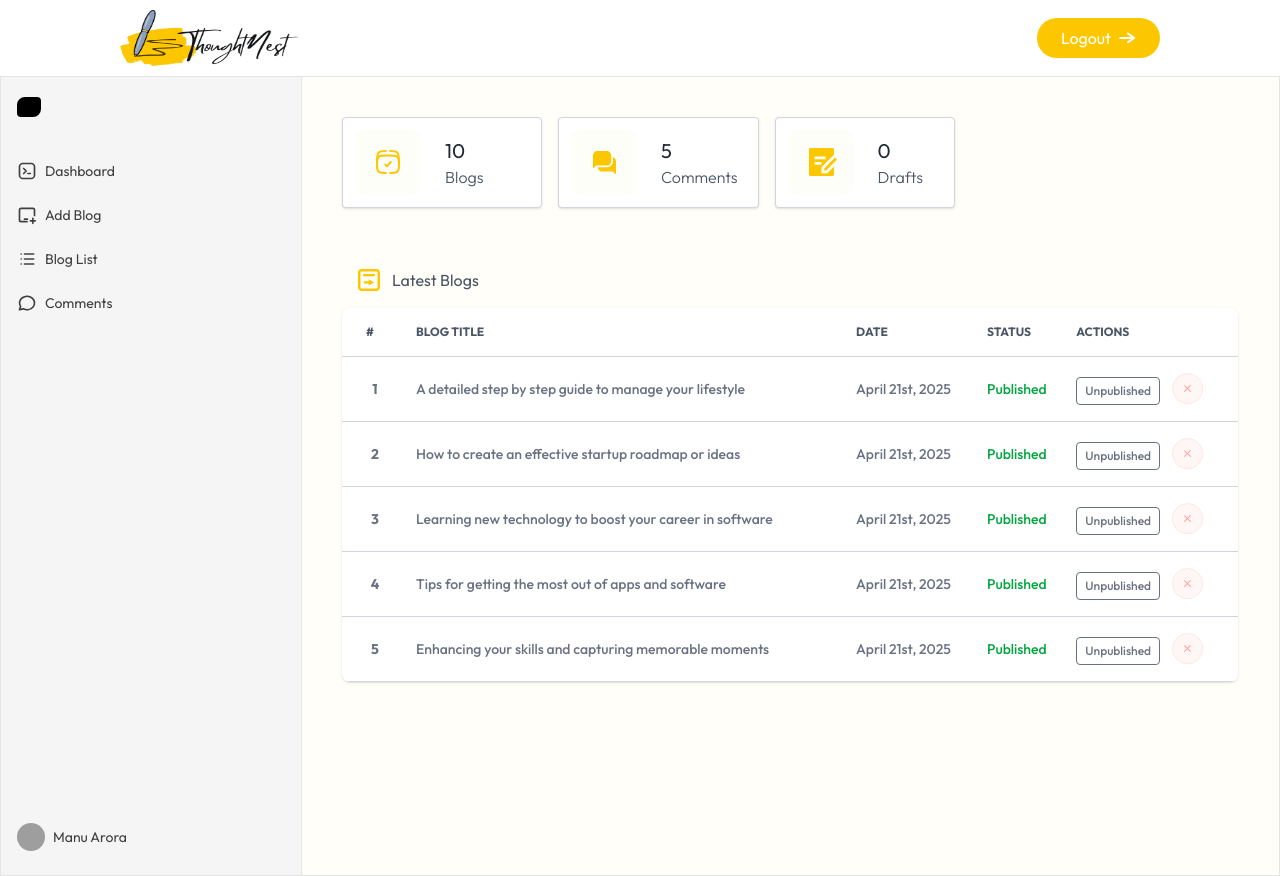
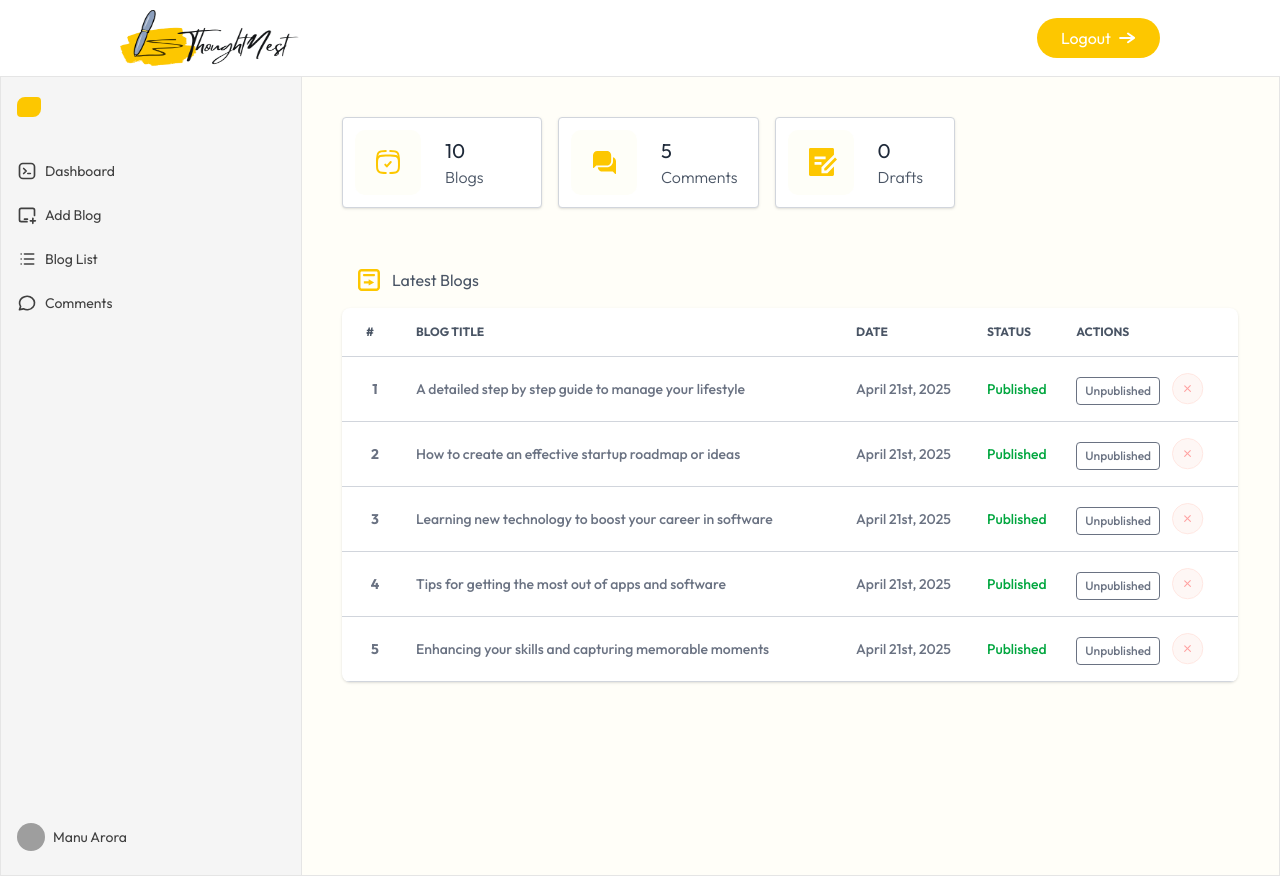
Before and after one commit to MozammilT/thoughtnest, a React (Vite) app in the folder client/: page /dashboard in a window 1280 px wide. Built offline with nearby package versions, Linux system fonts and the light colour scheme; grey boxes are pictures that could not be loaded.

Commit message:
Minor UI update

```diff
--- a/client/src/pages/Admin/Layout.jsx
+++ b/client/src/pages/Admin/Layout.jsx
@@ -90,11 +90,11 @@ export const Logo = () => {
       href="#"
       className="relative z-20 flex items-center space-x-2 py-1 text-sm font-normal text-black"
     >
-      <div className="h-5 w-6 shrink-0 rounded-tl-lg rounded-tr-sm rounded-br-lg rounded-bl-sm bg-black" />
+      <div className="h-5 w-6 shrink-0 rounded-tl-lg rounded-tr-sm rounded-br-lg rounded-bl-sm bg-primary" />
       <motion.span
         initial={{ opacity: 0 }}
         animate={{ opacity: 1 }}
-        className="font-medium whitespace-pre text-black"
+        className="font-medium whitespace-pre text-gray-700"
       >
         Admin Page
       </motion.span>
@@ -107,7 +107,7 @@ export const LogoIcon = () => {
       href="#"
       className="relative z-20 flex items-center space-x-2 py-1 text-sm font-normal text-black"
     >
-      <div className="h-5 w-6 shrink-0 rounded-tl-lg rounded-tr-sm rounded-br-lg rounded-bl-sm bg-black" />
+      <div className="h-5 w-6 shrink-0 rounded-tl-lg rounded-tr-sm rounded-br-lg rounded-bl-sm bg-primary" />
     </a>
   );
 };
```
